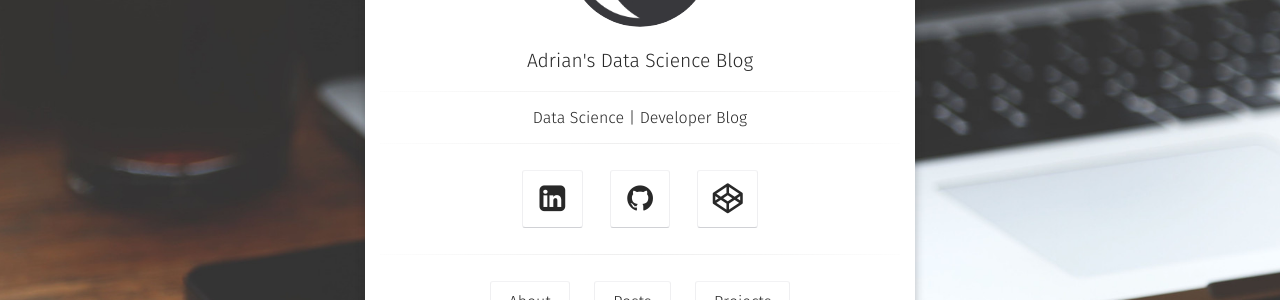
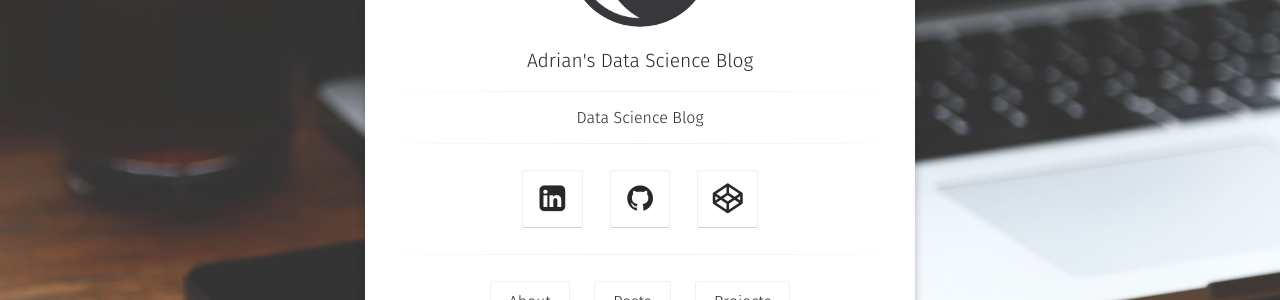
Before and after one commit to AdrianLl/AdrianLl.github.io, a Jekyll site: the page built from index.html, in a window 1280 px wide. Shown: the part 349-649 px from the top of the page. Built offline with Jekyll 4.4.1, drawn with Linux system fonts in a browser that asks for light colours; some web fonts are replaced.

Commit message:
attempt to repair

```diff
--- a/_config.yml
+++ b/_config.yml
@@ -1,7 +1,7 @@
 # Site
 title:              Adrian's Data Science Blog
-bio:                'Data Science | Developer Blog'
-description:        "I am a programmer and IT professional-turned-Data Scientist out of fascination for data-driven work, problem-solving, and the high societal impact of big data. My hardware and software expertise have been essential to the improvement of team insights, personal performance, and technical communication to any audience."
+bio:                'Data Science Blog'
+description:        "I am a programmer and IT professional turned Data Scientist out of fascination for data driven work, problem-solving, and the high societal impact of big data. My hardware and software expertise have been essential to the improvement of team insights, personal performance, and technical communication to any audience."
 reading_time:       true
 words_per_minute:   200
 logo:               'assets/img/logo.png'
```
